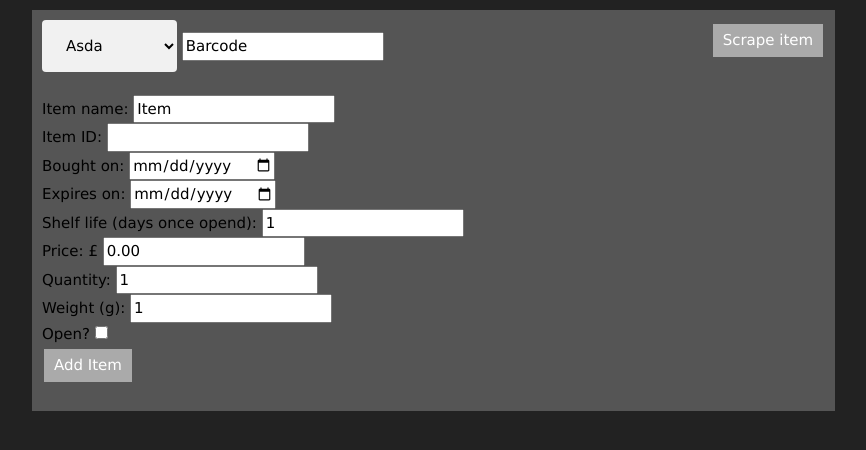
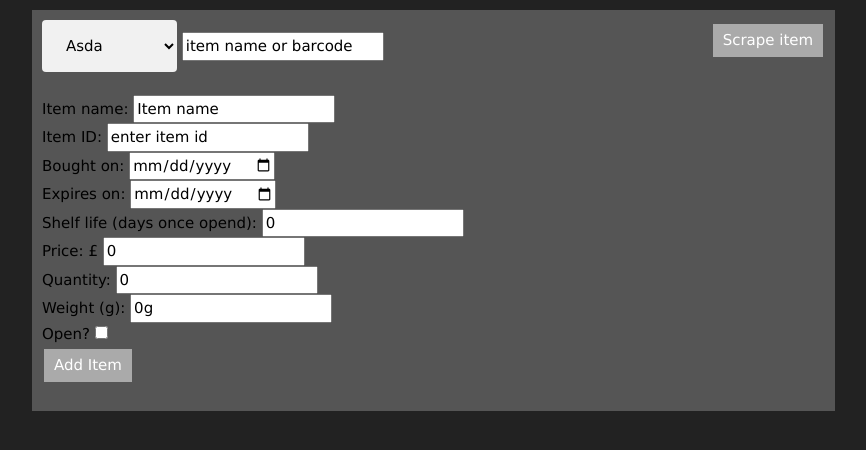
Before and after one commit to NathanJustinBall/Foodstore, a PHP site: template dev/src/twigs/item.twig in a window 1280 px wide. Shown: the top 450 px of the page, without its empty margins (234-1100 px from the left). Run offline with PHP 8.4, Linux system fonts and the light colour scheme; the template is opened without the code that fills it: most values are stand-ins (such as "Sample title", 1, 10 or a date in 2020); some libraries are stand-ins or nearby versions; some web fonts are replaced.

Commit message:
Routing for new items

```diff
--- a/dev/src/controller/PageController.php
+++ b/dev/src/controller/PageController.php
@@ -24,8 +24,10 @@ class PageController {
         $twigController->render('product.twig', array("allProducts"=>$allProducts));
     }
 
-    public static function newItemPage() {
+    public static function newItemPage($request) {
+
         $twigController = new Twig();
-        $twigController->render('item.twig', array("item"=>""));
+        //if ($item == null)
+        $twigController->render('item.twig', array("item"=>$request->item));
     }
 }
--- a/dev/src/model/Product.php
+++ b/dev/src/model/Product.php
@@ -10,7 +10,7 @@ class Product
     protected $weight = 0;
     protected $url = "";
     protected $img_url = "";
-    protected $product_id = "";
+    protected $product_id = 0;
     protected $expiration_period = 0;  // days until product expires
     protected $item_date_opend = "";
     protected $item_date_expiry = "";
--- a/dev/src/routes.php
+++ b/dev/src/routes.php
@@ -1,6 +1,8 @@
 <?php
 // all routes are dfined here
 use App\controller\PageController;
+use App\controller\ProductRepo;
 
 $route->respond('GET', '/', [PageController::class, 'allItemsPage']);
-$route->respond('GET', '/newitem', [PageController::class, 'newItemPage']);
+$route->respond('GET', '/newitem/[:item]', [PageController::class, 'newItemPage']);
+$route->respond('POST', '/addnewitem', [ProductRepo::class, 'new']);
--- a/dev/src/twigs/item.twig
+++ b/dev/src/twigs/item.twig
@@ -7,9 +7,39 @@
     <link rel="stylesheet" href="https://www.w3schools.com/w3css/4/w3.css">
 {% endblock %}
 
+
+{% if (item is defined) and (item != "new") %}
+    {% set barcode = "" %}
+    {% set name = item.item_name %}
+    {% set vendor = "vendor" %}
+    {% set item_id = item.item_skuid %}
+    {% set item_price = item.item_price %}
+    {% set item_opend = item.item_opend %}
+    {% set item_weight = item.item_weight %}
+    {% set item_qty = item.item_qty %}
+    {% set item_date_add = "now"|date("Y-m-d") %}
+    {% set item_expiry = item.item_date_expiry %}
+    {% set item_expiration_period = item.item_expiration_period %}
+    {% set img_url = item.item_img_url %}
+
+{% else %} <!-- preset vals for nonerxistant item -->
+    {% set barcode = "item name or barcode"%}
+    {% set name = "Item name" %}
+    {% set vendor = "vendor" %}
+    {% set item_id = "enter item id" %}
+    {% set item_price = 0 %}
+    {% set item_opend = 0 %}
+    {% set item_weight = "0g" %}
+    {% set item_qty = 0 %}
+    {% set item_date_add = "now"|date("Y/m/d") %}
+    {% set item_expiry = "now"|date("Y/m/d") %}
+    {% set item_expiration_period = 0 %}
+    {% set img_url = "" %}
+{% endif %}
+
 <div class="main_body">
     <div class="central">
-        <form action="new_item.php" method="get">
+        <form action="/addnewitem" method="post">
             <select id="vendor" name="vendor">
                 <option value="asda">Asda</option>
                 <option value="iceland">Iceland</option>
@@ -18,42 +48,39 @@
                 <option value="tesco">Tesco</option>
             </select>
             <input type="submit" name="check_item" value="Scrape item" id="check_item" >
-            <input type="text" name="barcode" value="Barcode" id="barcode">
+            <input type="text" name="barcode" value="{{barcode}}" id="barcode">
             <br>
             <br>
             <p2>Item name:</p2>
-            <input type="text" name="item" value="Item" id="item">
+            <input type="text" name="item" value="{{name}}" id="item">
             <div id="img_container">
-                <img id="image">
+                <img id="image" src="{{img_url}}">
             </div>
 
             <br>
             <p2>Item ID:</p2>
-            <input type="text" name="item_id" Value="" id="item_id">
+            <input type="text" name="item_id" Value="{{item_id}}" id="item_id">
             <br>
             <p2>Bought on:</p2>
-            <input type="date" name="date" id="date_bought">
+            <input type="date" name="date" id="date_bought" value="{{item_date_add}}">
             <br>
             <p2>Expires on:</p2>
-            <input type="date" name="date" id="date_expiry">
+            <input type="date" name="date" id="date_expiry" value="{{item_date_expiry}}">
             <br>
             <p2>Shelf life (days once opend):</p2>
-            <input type="text" name="shelf_life" Value="1" id="shelf_life">
+            <input type="text" name="shelf_life" Value="{{item_expiration_period}}" id="shelf_life">
             <br>
             <p2>Price: &pound;</p2>
-            <input type="number" name="price" Value="0.00" id="price" step="any">
+            <input type="number" name="price" Value="{{item_price}}" id="price" step="any">
             <br>
             <p2>Quantity:</p2>
-            <input type="number" name="count" Value="1" id="count">
+            <input type="number" name="count" Value="{{item_qty}}" id="count">
             <br>
             <p2>Weight (g):</p2>
-            <input type="text" name="weight" Value="1" id="weight">
+            <input type="text" name="weight" Value="{{item_weight}}" id="weight">
             <br>
             <p2>Open?</p2>
-            <!--<label class="switch"> -->
-            <input type="checkbox" name="opend" id="opend" value="yes">
-            <!--    <span class="slider round"></span>
-            </label>  -->
+            <input type="checkbox" name="opend" id="opend" value="{{item_opend}}">
             <br>
             <input type="submit" name="add_item" value="Add Item">
 
```
Also changed, not shown: dev/src/controller/ProductRepo.php (added, +71 -0 lines), dev/src/controller/Query.php (+14 -11 lines), dev/src/controller/new_item.php (deleted, +0 -105 lines), 1 other file.
